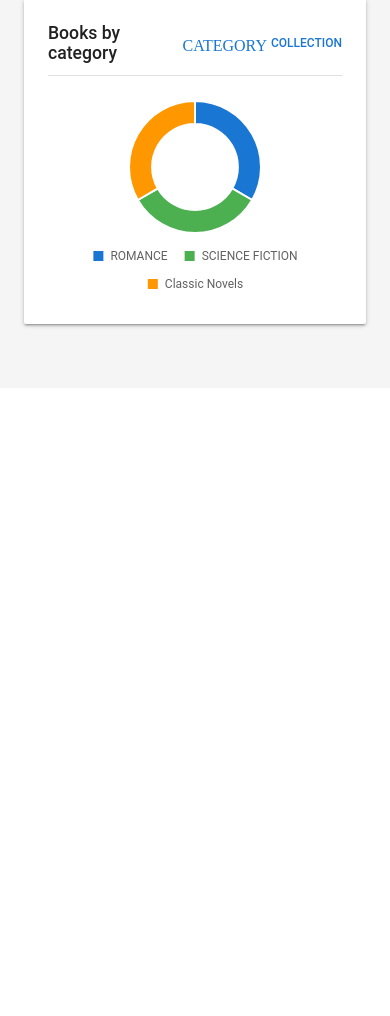
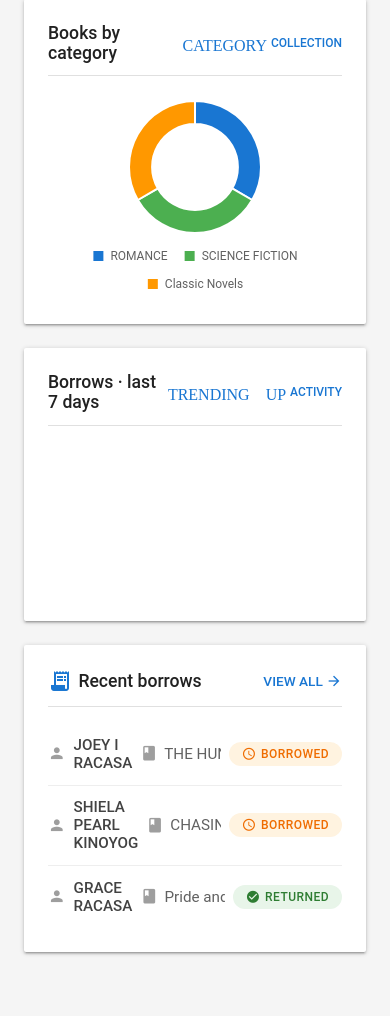
Before and after one commit to Grace-Racasa/IT30A, a PHP site: page /dashboard.php in a window 390 px wide. Shown: the part 527-1543 px from the top of the page. Before the commit the page ends 856 px from the top, so only its background shows below. Run offline with PHP 8.4, Linux system fonts and the light colour scheme; data comes from the database, SQL or seed files in the repository.

Commit message:
added dashboard.css

```diff
--- /dev/null
+++ b/dashboard.css
@@ -0,0 +1,229 @@
+* { margin: 0; padding: 0; box-sizing: border-box; }
+
+        /* Materialize Base Typography */
+        body {
+            background: #f5f5f5; /* Material Grey 100 */
+            font-family: Roboto, system-ui, -apple-system, sans-serif;
+            color: #212121; /* Material Grey 900 */
+            padding: 2rem 1.5rem;
+            display: flex;
+            flex-direction: column;
+            align-items: center;
+        }
+
+        .dashboard { max-width: 1300px; width: 100%; }
+
+        /* Materialize Standard Card */
+        .stat-card, .chart-card, .recent-borrows {
+            background: #ffffff;
+            border-radius: 2px;
+            box-shadow: 0 2px 2px 0 rgba(0,0,0,0.14),
+                        0 3px 1px -2px rgba(0,0,0,0.12),
+                        0 1px 5px 0 rgba(0,0,0,0.2);
+            transition: box-shadow 0.3s;
+        }
+        .stat-card:hover, .chart-card:hover, .recent-borrows:hover {
+            box-shadow: 0 4px 5px 0 rgba(0,0,0,0.14),
+                        0 1px 10px 0 rgba(0,0,0,0.12),
+                        0 2px 4px -1px rgba(0,0,0,0.3);
+        }
+
+        /* ---- KPI CARDS ---- */
+        .stats-grid {
+            display: grid;
+            grid-template-columns: repeat(auto-fit, minmax(200px, 1fr));
+            gap: 1.25rem;
+            margin-bottom: 2rem;
+        }
+        .stat-card {
+            padding: 1.5rem;
+            display: flex;
+            flex-direction: column;
+            border-top: 3px solid #1976d2; /* Material Blue Accent */
+        }
+        .stat-card:nth-child(2) { border-top-color: #4caf50; } /* Green */
+        .stat-card:nth-child(3) { border-top-color: #ff9800; } /* Orange */
+        .stat-card:nth-child(4) { border-top-color: #f44336; } /* Red */
+
+        .stat-header {
+            display: flex;
+            align-items: center;
+            justify-content: space-between;
+            margin-bottom: 0.5rem;
+        }
+        .stat-label {
+            font-size: 0.85rem;
+            text-transform: uppercase;
+            letter-spacing: 0.05em;
+            font-weight: 500;
+            color: #757575; /* Material Grey 600 */
+        }
+        .stat-header .material-icons {
+            font-size: 1.8rem;
+            color: #bdbdbd; /* Material Grey 400 */
+        }
+        .stat-number {
+            font-size: 2.5rem;
+            font-weight: 400;
+            color: #212121;
+            line-height: 1.2;
+        }
+        .stat-sub {
+            font-size: 0.85rem;
+            color: #9e9e9e;
+            margin-top: 0.3rem;
+        }
+
+        /* ---- CHARTS ---- */
+        .charts-grid {
+            display: grid;
+            grid-template-columns: repeat(2, 1fr);
+            gap: 1.5rem;
+            margin-bottom: 2rem;
+        }
+        .chart-card {
+            padding: 1.5rem;
+        }
+        .chart-title {
+            font-size: 1.1rem;
+            font-weight: 500;
+            color: #212121;
+            margin-bottom: 1.5rem;
+            display: flex;
+            justify-content: space-between;
+            align-items: center;
+            border-bottom: 1px solid #e0e0e0;
+            padding-bottom: 0.8rem;
+        }
+        .chart-title span {
+            font-weight: 500;
+            color: #1976d2;
+            font-size: 0.75rem;
+            text-transform: uppercase;
+            display: flex;
+            align-items: center;
+            gap: 0.25rem;
+        }
+        .chart-title span .material-icons {
+            font-size: 1rem;
+        }
+        canvas {
+            display: block;
+            width: 100% !important;
+            height: auto !important;
+            max-height: 200px;
+        }
+
+        /* ---- RECENT BORROWS ---- */
+        .recent-borrows {
+            padding: 1.5rem;
+        }
+        .recent-header {
+            display: flex;
+            justify-content: space-between;
+            align-items: center;
+            margin-bottom: 1rem;
+            border-bottom: 1px solid #e0e0e0;
+            padding-bottom: 0.8rem;
+        }
+        .recent-header h3 {
+            font-weight: 500;
+            font-size: 1.1rem;
+            color: #212121;
+            display: flex;
+            align-items: center;
+            gap: 0.4rem;
+        }
+        .recent-header h3 .material-icons {
+            color: #1976d2;
+        }
+        .recent-header a {
+            font-size: 0.85rem;
+            color: #1976d2;
+            font-weight: 500;
+            text-transform: uppercase;
+            text-decoration: none;
+            display: flex;
+            align-items: center;
+            gap: 0.2rem;
+        }
+        .recent-header a:hover {
+            text-decoration: underline;
+        }
+        .recent-header a .material-icons {
+            font-size: 1rem;
+        }
+
+        .borrow-row {
+            display: flex;
+            align-items: center;
+            justify-content: space-between;
+            padding: 0.8rem 0;
+            border-bottom: 1px solid #eeeeee;
+            font-size: 0.95rem;
+        }
+        .borrow-row:last-child { border-bottom: none; }
+
+        .borrow-student {
+            font-weight: 500;
+            color: #424242;
+            width: 30%;
+            display: flex;
+            align-items: center;
+            gap: 0.5rem;
+        }
+        .borrow-book {
+            color: #616161;
+            width: 45%;
+            white-space: nowrap;
+            overflow: hidden;
+            text-overflow: ellipsis;
+            display: flex;
+            align-items: center;
+            gap: 0.4rem;
+        }
+        .borrow-student .material-icons,
+        .borrow-book .material-icons {
+            font-size: 1.1rem;
+            color: #9e9e9e;
+        }
+
+        /* Material Design Chips */
+        .borrow-status {
+            font-size: 0.75rem;
+            padding: 0.3rem 0.8rem;
+            border-radius: 16px; /* Chip border radius */
+            font-weight: 500;
+            text-transform: uppercase;
+            letter-spacing: 0.5px;
+            display: flex;
+            align-items: center;
+            gap: 0.3rem;
+        }
+        .borrow-status .material-icons {
+            font-size: 0.9rem;
+        }
+        .borrow-status.returned {
+            background: #e8f5e9; /* Green 50 */
+            color: #2e7d32;      /* Green 800 */
+        }
+        .borrow-status.borrowed {
+            background: #fff3e0; /* Orange 50 */
+            color: #ef6c00;      /* Orange 800 */
+        }
+
+        .footer-note {
+            margin-top: 2rem;
+            text-align: center;
+            font-size: 0.8rem;
+            color: #9e9e9e;
+            letter-spacing: 0.5px;
+        }
+
+        @media (max-width: 760px) {
+            .charts-grid { grid-template-columns: 1fr; }
+            .stats-grid { grid-template-columns: 1fr 1fr; }
+            .borrow-student,
+            .borrow-book { width: auto; flex: 1; }
+            .borrow-row { flex-wrap: wrap; gap: 0.5rem; }
+        }
--- a/dashboard.php
+++ b/dashboard.php
@@ -1,440 +1,177 @@
-
 <?php
 $host = 'localhost';
 $db   = 'it30a_lab_db';
 $user = 'root';
 $pass = '';
 $charset = 'utf8mb4';
-
 $dsn = "mysql:host=$host;dbname=$db;charset=$charset";
-
 $options = [
     PDO::ATTR_ERRMODE            => PDO::ERRMODE_EXCEPTION,
     PDO::ATTR_DEFAULT_FETCH_MODE => PDO::FETCH_ASSOC,
     PDO::ATTR_EMULATE_PREPARES   => false,
 ];
-
 try {
     $pdo = new PDO($dsn, $user, $pass, $options);
 } catch (PDOException $e) {
     die("Database connection failed: " . $e->getMessage());
 }
-
-
-// ---------- 1. KPI COUNTS ----------
 $studentCount  = $pdo->query("SELECT COUNT(*) FROM students")->fetchColumn();
 $bookCount     = $pdo->query("SELECT COUNT(*) FROM books")->fetchColumn();
 $totalBorrows  = $pdo->query("SELECT COUNT(*) FROM borrow")->fetchColumn();
 $activeBorrows = $pdo->query("SELECT COUNT(*) FROM borrow WHERE borrow_return_date IS NULL")->fetchColumn();
-
-
-// ---------- 2. BOOKS BY CATEGORY ----------
 $catStmt = $pdo->query("
     SELECT book_category, COUNT(*) AS cnt
     FROM books
     GROUP BY book_category
     ORDER BY cnt DESC
 ");
-
 $categories = [];
 $categoryCounts = [];
-
 while ($row = $catStmt->fetch()) {
     $categories[]     = $row['book_category'];
     $categoryCounts[] = (int) $row['cnt'];
 }
-
+$dailyStmt = $pdo->query("
+    SELECT DATE(borrow_date) AS day, COUNT(*) AS cnt
+    FROM borrow
+    WHERE borrow_date >= CURDATE() - INTERVAL 6 DAY
+    GROUP BY DATE(borrow_date)
+    ORDER BY day ASC
+");
+$borrowByDay = [];
+while ($row = $dailyStmt->fetch()) {
+    $borrowByDay[$row['day']] = (int) $row['cnt'];
+}
+$dayLabels = [];
+$dailyBorrows = [];
+for ($i = 6; $i >= 0; $i--) {
+    $date = date('Y-m-d', strtotime("-$i days"));
+    $dayLabels[] = date('D', strtotime($date));
+    $dailyBorrows[] = $borrowByDay[$date] ?? 0;
+}
+$recentStmt = $pdo->query("
+    SELECT
+        s.student_first_name,
+        s.student_last_name,
+        b.book_title,
+        br.borrow_return_date
+    FROM borrow br
+    INNER JOIN students s ON br.student_id = s.student_id
+    INNER JOIN books b ON br.book_id = b.book_id
+    ORDER BY br.borrow_id DESC
+    LIMIT 5
+");
+$recentBorrows = $recentStmt->fetchAll();
 ?>
-
 <!DOCTYPE html>
 <html lang="en">
 <head>
     <meta charset="UTF-8">
     <meta name="viewport" content="width=device-width, initial-scale=1.0">
-
     <title>Library · Dashboard</title>
-
-    <!-- Chart.js -->
     <script src="https://cdn.jsdelivr.net/npm/chart.js@4.4.0/dist/chart.umd.min.js"></script>
-
     <style>
-        * {
-            margin: 0;
-            padding: 0;
-            box-sizing: border-box;
-        }
-
-        /* Materialize Base Typography */
-        body {
-            background: #f5f5f5;
-            font-family: Roboto, system-ui, -apple-system, sans-serif;
-            color: #212121;
-            padding: 2rem 1.5rem;
-            display: flex;
-            flex-direction: column;
-            align-items: center;
-        }
-
-        .dashboard {
-            max-width: 1300px;
-            width: 100%;
-        }
-
-        /* Materialize Standard Card */
-        .stat-card, .chart-card, .recent-borrows {
-            background: #ffffff;
-            border-radius: 2px;
-            box-shadow: 0 2px 2px 0 rgba(0,0,0,0.14),
-                        0 3px 1px -2px rgba(0,0,0,0.12),
-                        0 1px 5px 0 rgba(0,0,0,0.2);
-            transition: box-shadow 0.3s;
-        }
-
-        .stat-card:hover, .chart-card:hover, .recent-borrows:hover {
-            box-shadow: 0 4px 5px 0 rgba(0,0,0,0.14),
-                        0 1px 10px 0 rgba(0,0,0,0.12),
-                        0 2px 4px -1px rgba(0,0,0,0.3);
-        }
-
-        /* ---- KPI CARDS ---- */
-        .stats-grid {
-            display: grid;
-            grid-template-columns: repeat(auto-fit, minmax(200px, 1fr));
-            gap: 1.25rem;
-            margin-bottom: 2rem;
-        }
-
-        .stat-card {
-            padding: 1.5rem;
-            display: flex;
-            flex-direction: column;
-            border-top: 3px solid #1976d2;
-        }
-
-        .stat-card:nth-child(2) {
-            border-top-color: #4caf50;
-        }
-
-        .stat-card:nth-child(3) {
-            border-top-color: #ff9800;
-        }
-
-        .stat-card:nth-child(4) {
-            border-top-color: #f44336;
-        }
-
-        .stat-header {
-            display: flex;
-            align-items: center;
-            justify-content: space-between;
-            margin-bottom: 0.5rem;
-        }
-
-        .stat-label {
-            font-size: 0.85rem;
-            text-transform: uppercase;
-            letter-spacing: 0.05em;
-            font-weight: 500;
-            color: #757575;
-        }
-
-        .stat-header .material-icons {
-            font-size: 1.8rem;
-            color: #bdbdbd;
-        }
-
-        .stat-number {
-            font-size: 2.5rem;
-            font-weight: 400;
-            color: #212121;
-            line-height: 1.2;
-        }
-
-        .stat-sub {
-            font-size: 0.85rem;
-            color: #9e9e9e;
-            margin-top: 0.3rem;
-        }
-
-        /* ---- CHARTS ---- */
-        .charts-grid {
-            display: grid;
-            grid-template-columns: 1fr;
-            gap: 1.5rem;
-            margin-bottom: 2rem;
-        }
-
-        .chart-card {
-            padding: 1.5rem;
-            width: 100%;
-        }
-
-        .chart-title {
-            font-size: 1.1rem;
-            font-weight: 500;
-            color: #212121;
-            margin-bottom: 1.5rem;
-            display: flex;
-            justify-content: space-between;
-            align-items: center;
-            border-bottom: 1px solid #e0e0e0;
-            padding-bottom: 0.8rem;
-        }
-
-        .chart-title span {
-            font-weight: 500;
-            color: #1976d2;
-            font-size: 0.75rem;
-            text-transform: uppercase;
-            display: flex;
-            align-items: center;
-            gap: 0.25rem;
-        }
-
-        .chart-title span .material-icons {
-            font-size: 1rem;
-        }
-
-        canvas {
-            display: block;
-            width: 100% !important;
-            height: auto !important;
-            max-height: 200px;
-        }
-
-        /* ---- RECENT BORROWS ---- */
-        .recent-borrows {
-            padding: 1.5rem;
-        }
-
-        .recent-header {
-            display: flex;
-            justify-content: space-between;
-            align-items: center;
-            margin-bottom: 1rem;
-            border-bottom: 1px solid #e0e0e0;
-            padding-bottom: 0.8rem;
-        }
-
-        .recent-header h3 {
-            font-weight: 500;
-            font-size: 1.1rem;
-            color: #212121;
-            display: flex;
-            align-items: center;
-            gap: 0.4rem;
-        }
-
-        .recent-header h3 .material-icons {
-            color: #1976d2;
-        }
-
-        .recent-header a {
-            font-size: 0.85rem;
-            color: #1976d2;
-            font-weight: 500;
-            text-transform: uppercase;
-            text-decoration: none;
-            display: flex;
-            align-items: center;
-            gap: 0.2rem;
-        }
-
-        .recent-header a:hover {
-            text-decoration: underline;
-        }
-
-        .recent-header a .material-icons {
-            font-size: 1rem;
-        }
-
-        .borrow-row {
-            display: flex;
-            align-items: center;
-            justify-content: space-between;
-            padding: 0.8rem 0;
-            border-bottom: 1px solid #eeeeee;
-            font-size: 0.95rem;
-        }
-
-        .borrow-row:last-child {
-            border-bottom: none;
-        }
-
-        .borrow-student {
-            font-weight: 500;
-            color: #424242;
-            width: 30%;
-            display: flex;
-            align-items: center;
-            gap: 0.5rem;
-        }
-
-        .borrow-book {
-            color: #616161;
-            width: 45%;
-            white-space: nowrap;
-            overflow: hidden;
-            text-overflow: ellipsis;
-            display: flex;
-            align-items: center;
-            gap: 0.4rem;
-        }
-
-        .borrow-student .material-icons,
-        .borrow-book .material-icons {
-            font-size: 1.1rem;
-            color: #9e9e9e;
-        }
-
-        /* Material Design Chips */
-        .borrow-status {
-            font-size: 0.75rem;
-            padding: 0.3rem 0.8rem;
-            border-radius: 16px;
-            font-weight: 500;
-            text-transform: uppercase;
-            letter-spacing: 0.5px;
-            display: flex;
-            align-items: center;
-            gap: 0.3rem;
-        }
-
-        .borrow-status .material-icons {
-            font-size: 0.9rem;
-        }
-
-        .borrow-status.returned {
-            background: #e8f5e9;
-            color: #2e7d32;
-        }
-
-        .borrow-status.borrowed {
-            background: #fff3e0;
-            color: #ef6c00;
-        }
-
-        .footer-note {
-            margin-top: 2rem;
-            text-align: center;
-            font-size: 0.8rem;
-            color: #9e9e9e;
-            letter-spacing: 0.5px;
-        }
-
-        /* ---- RESPONSIVE ---- */
-        @media (max-width: 760px) {
-            .charts-grid {
-                grid-template-columns: 1fr;
-            }
-
-            .stats-grid {
-                grid-template-columns: 1fr 1fr;
-            }
-
-            .borrow-student,
-            .borrow-book {
-                width: auto;
-                flex: 1;
-            }
-
-            .borrow-row {
-                flex-wrap: wrap;
-                gap: 0.5rem;
-            }
-        }
-
+        <?php include 'dashboard.css'; ?>
     </style>
 </head>
-
 <body>
-
     <?php include 'includes/navbar.php'; ?>
-
     <div class="dashboard">
-
-        <!-- ================= KPI CARDS ================= -->
         <div class="stats-grid">
-
             <!-- STUDENTS -->
             <div class="stat-card">
                 <div class="stat-header">
                     <span class="stat-label">Students</span>
                     <span class="material-icons">school</span>
                 </div>
-
                 <div class="stat-number"><?= $studentCount ?></div>
                 <div class="stat-sub">enrolled</div>
             </div>
-
-            <!-- BOOKS -->
             <div class="stat-card">
                 <div class="stat-header">
                     <span class="stat-label">Books</span>
                     <span class="material-icons">auto_stories</span>
                 </div>
-
                 <div class="stat-number"><?= $bookCount ?></div>
                 <div class="stat-sub">in collection</div>
             </div>
-
-            <!-- BORROW RECORDS -->
             <div class="stat-card">
                 <div class="stat-header">
                     <span class="stat-label">Borrow records</span>
                     <span class="material-icons">history</span>
                 </div>
-
                 <div class="stat-number"><?= $totalBorrows ?></div>
                 <div class="stat-sub">all time</div>
             </div>
-
-            <!-- ACTIVE LOANS -->
             <div class="stat-card">
                 <div class="stat-header">
                     <span class="stat-label">Active loans</span>
                     <span class="material-icons">pending_actions</span>
                 </div>
-
                 <div class="stat-number"><?= $activeBorrows ?></div>
                 <div class="stat-sub">not returned</div>
             </div>
-
         </div>
-        <!-- END KPI CARDS -->
-
-
-        <!-- ================= CHARTS ================= -->
         <div class="charts-grid">
-
-            <!-- DOUGHNUT CHART: BOOKS BY CATEGORY -->
             <div class="chart-card">
-
                 <div class="chart-title">
                     Books by category
-
                     <span>
                         <span class="material-icons">category</span>
                         collection
                     </span>
                 </div>
-
                 <canvas id="categoryChart" width="400" height="200"></canvas>
-
             </div>
-
+<div class="chart-card">
+    <div class="chart-title">
+        Borrows · last 7 days
+        <span>
+            <span class="material-icons">trending_up</span>
+            activity
+        </span>
+    </div>
+    <canvas id="borrowChart" width="400" height="200"></canvas>
+</div>
+<div class="recent-borrows">
+    <div class="recent-header">
+        <h3>
+            <span class="material-icons">receipt_long</span>
+            Recent borrows
+        </h3>
+        <a href="#">
+            view all
+            <span class="material-icons">arrow_forward</span>
+        </a>
+    </div>
+    <?php if (empty($recentBorrows)): ?>
+        <div class="borrow-row" style="color:#9e9e9e; justify-content:center;">
+            No borrow records yet.
         </div>
-        <!-- END CHARTS -->
-
+    <?php else: ?>
+        <?php foreach ($recentBorrows as $row): ?>
+            <div class="borrow-row">
+                <div class="borrow-student">
+                    <span class="material-icons">person</span>
+                    <?= htmlspecialchars($row['student_first_name'] . ' ' . $row['student_last_name']) ?>
+                </div>
+                <div class="borrow-book">
+                    <span class="material-icons">book</span>
+                    <?= htmlspecialchars($row['book_title']) ?>
+                </div>
+                <div class="borrow-status <?= $row['borrow_return_date'] ? 'returned' : 'borrowed' ?>">
+                    <span class="material-icons">
+                        <?= $row['borrow_return_date'] ? 'check_circle' : 'schedule' ?>
+                    </span>
+                    <?= $row['borrow_return_date'] ? 'Returned' : 'Borrowed' ?>
+                </div>
+            </div>
+        <?php endforeach; ?>
+    <?php endif; ?>
+</div>
     </div>
-    <!-- END DASHBOARD -->
-
-
-    <!-- ================= CHART JAVASCRIPT ================= -->
     <script>
         (function() {
-
-            // Materialize standard palette
             const colors = {
                 blue: '#1976d2',
                 green: '#4caf50',
@@ -443,23 +180,15 @@ while ($row = $catStmt->fetch()) {
                 purple: '#9c27b0',
                 grey: '#9e9e9e'
             };
-
-
-            // ---------- DOUGHNUT : BOOKS BY CATEGORY ----------
             const catCanvas = document.getElementById('categoryChart');
-
             if (catCanvas) {
                 const catCtx = catCanvas.getContext('2d');
-
                 new Chart(catCtx, {
                     type: 'doughnut',
-
                     data: {
                         labels: <?= json_encode($categories) ?>,
-
                         datasets: [{
                             data: <?= json_encode($categoryCounts) ?>,
-
                             backgroundColor: [
                                 colors.blue,
                                 colors.green,
@@ -468,22 +197,18 @@ while ($row = $catStmt->fetch()) {
                                 colors.purple,
                                 colors.grey
                             ],
-
                             borderWidth: 2,
                             borderColor: '#ffffff',
                             hoverOffset: 4
                         }]
                     },
-
                     options: {
                         responsive: true,
                         maintainAspectRatio: true,
                         cutout: '65%',
-
                         plugins: {
                             legend: {
                                 position: 'bottom',
-
                                 labels: {
                                     boxWidth: 12,
                                     boxHeight: 12,
@@ -496,7 +221,6 @@ while ($row = $catStmt->fetch()) {
                                     color: '#616161'
                                 }
                             },
-
                             tooltip: {
                                 backgroundColor: '#212121',
                                 titleColor: '#ffffff',
@@ -504,20 +228,16 @@ while ($row = $catStmt->fetch()) {
                                 padding: 10,
                                 cornerRadius: 4,
                                 displayColors: true,
-
                                 callbacks: {
                                     label: function(context) {
                                         const label = context.label || '';
                                         const value = context.parsed || 0;
-
                                         const total = context.dataset.data.reduce(
                                             (a, b) => a + b, 0
                                         );
-
                                         const pct = total > 0
                                             ? ((value / total) * 100).toFixed(0)
                                             : 0;
-
                                         return ` ${label}: ${value} (${pct}%)`;
                                     }
                                 }
@@ -526,9 +246,74 @@ while ($row = $catStmt->fetch()) {
                     }
                 });
             }
+        })();
+        // ---------- BAR: BORROWS LAST 7 DAYS ----------
+const borrowCtx = document
+    .getElementById('borrowChart')
+    .getContext('2d');
+new Chart(borrowCtx, {
+    type: 'bar',
+    data: {
+        labels: <?= json_encode($dayLabels) ?>,
+        datasets: [{
+            label: 'Borrows',
+            data: <?= json_encode($dailyBorrows) ?>,
+            backgroundColor: colors.blue,
+            borderRadius: 0,
 
-        })();
+            barPercentage: 0.6,
+            categoryPercentage: 0.8
+        }]
+    },
+    options: {
+        responsive: true,
+        maintainAspectRatio: true,
+        plugins: {
+            legend: {
+                display: false
+            },
+            tooltip: {
+                backgroundColor: '#212121',
+                titleColor: '#ffffff',
+                bodyColor: '#ffffff',
+                padding: 10,
+                cornerRadius: 4,
+                callbacks: {
+                    label: (ctx) => ` ${ctx.raw} borrows`
+                }
+            }
+        },
+        scales: {
+            y: {
+                beginAtZero: true,
+                grid: {
+                    color: '#eeeeee',
+                    drawBorder: false
+                },
+                ticks: {
+                    stepSize: 1,
+                    color: '#757575',
+                    font: {
+                        size: 11,
+                        family: 'Roboto'
+                    }
+                }
+            },
+            x: {
+                grid: {
+                    display: false
+                },
+                ticks: {
+                    color: '#757575',
+                    font: {
+                        size: 11,
+                        family: 'Roboto'
+                    }
+                }
+            }
+        }
+    }
+});
     </script>
-
 </body>
 </html>
```
Also changed, not shown: import.php (added).
